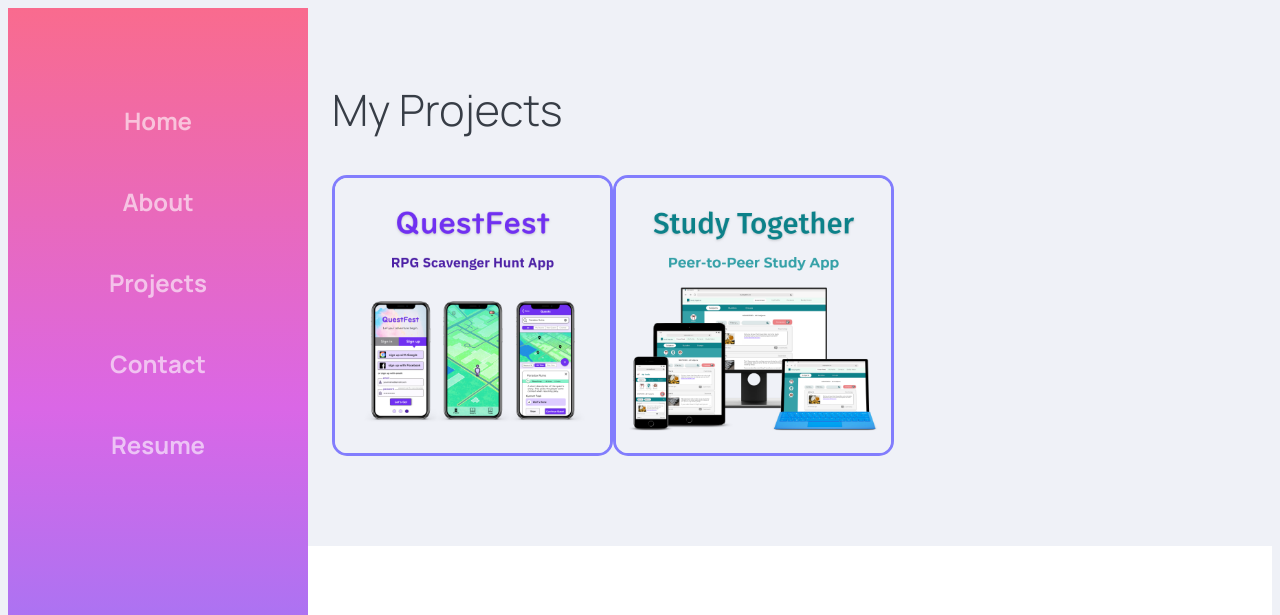
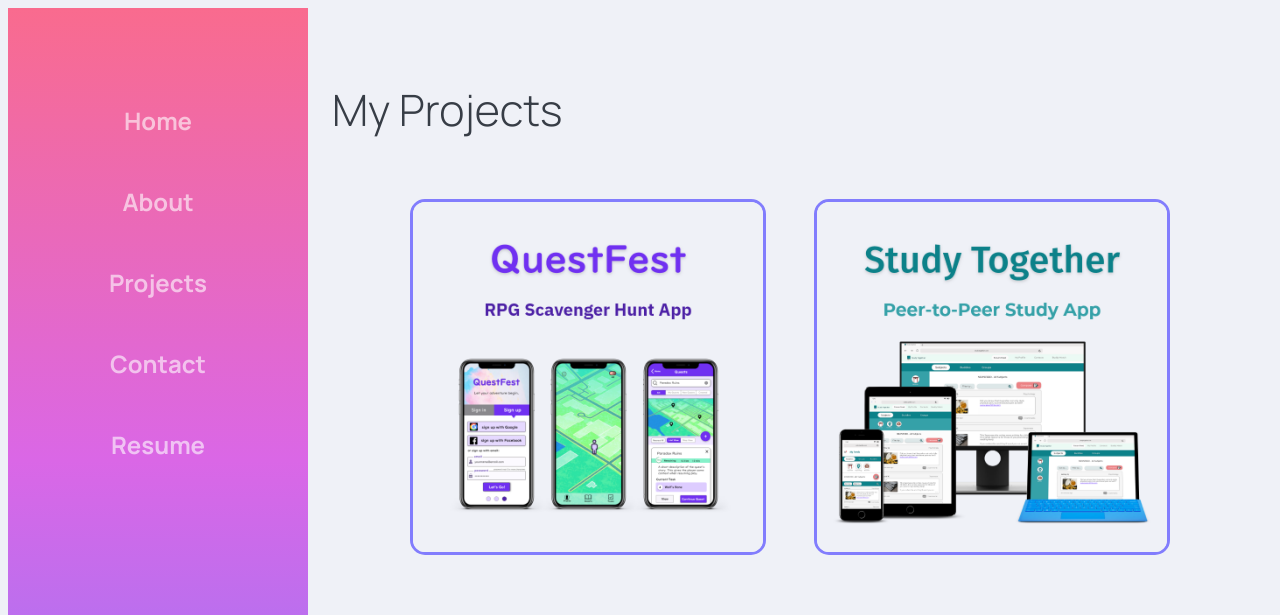
Before and after one commit to jocelynirle/jocelynirle.github.io, a plain HTML site: page projects.html in a window 1280 px wide. Shown: the top 615 px of the page. Drawn offline with Linux system fonts and the light colour scheme.

Commit message:
projects into flexbox

```diff
--- a/projects.html
+++ b/projects.html
@@ -23,14 +23,12 @@
         </div>
         <div class="content">
             <section class="hero">
+                <h2>My Projects</h2>
+                <div class="project-content">
 
-                <div class="hero-content">
-                    <h2>My Projects</h2>
-                    <!--<img id="aboutmepic" src="images/me teaching.jpg"/>-->
-                    <p>
-                    </p>
-                    <div id="questfest"><a href="/questfest.html"><img id="questfest-thumbnail" src="images/QuestFest/Questfest thumbnail.png"></a></div>
-                    <div id="questfest"><a href="/study_together.html"><img id="questfest-thumbnail" src="images/Study Together Thumbnail.png"></a></div>
+
+                    <div class="project" id="questfest"><a href="/questfest.html"><img id="questfest-thumbnail" src="images/QuestFest/Questfest thumbnail.png"></a></div>
+                    <div class="project" id="study-together"><a href="/study_together.html"><img id="questfest-thumbnail" src="images/Study Together Thumbnail.png"></a></div>
 
                 </div>
             </section>
--- a/styles.css
+++ b/styles.css
@@ -127,6 +127,20 @@ footer p {
     list-style: none;
     margin-bottom: 1.2em;
 }
+
+.project-content {
+    display: flex;
+    flex-direction: row;
+    max-width: 65em;
+    margin: 0 auto;
+    justify-content: center;
+    flex-wrap: wrap;
+}
+
+.project{
+padding: 1em;
+}
+
 #aboutmepic {
     width: 65%;
     border-radius: 15px;
@@ -134,7 +148,7 @@ footer p {
 }
 
 #questfest-thumbnail{
-    width: 30%;
+
     border-radius: 15px;
     border-style: solid;
     border-color: rgba(130, 125, 253, 1);
@@ -153,10 +167,11 @@ footer p {
 }
 
 .project img{
-    width: 100%;
     margin: 0;
     padding: 0;
+    width: 80%;
 }
+
 
 .green {
     background-color: #F5FFFB;
```
